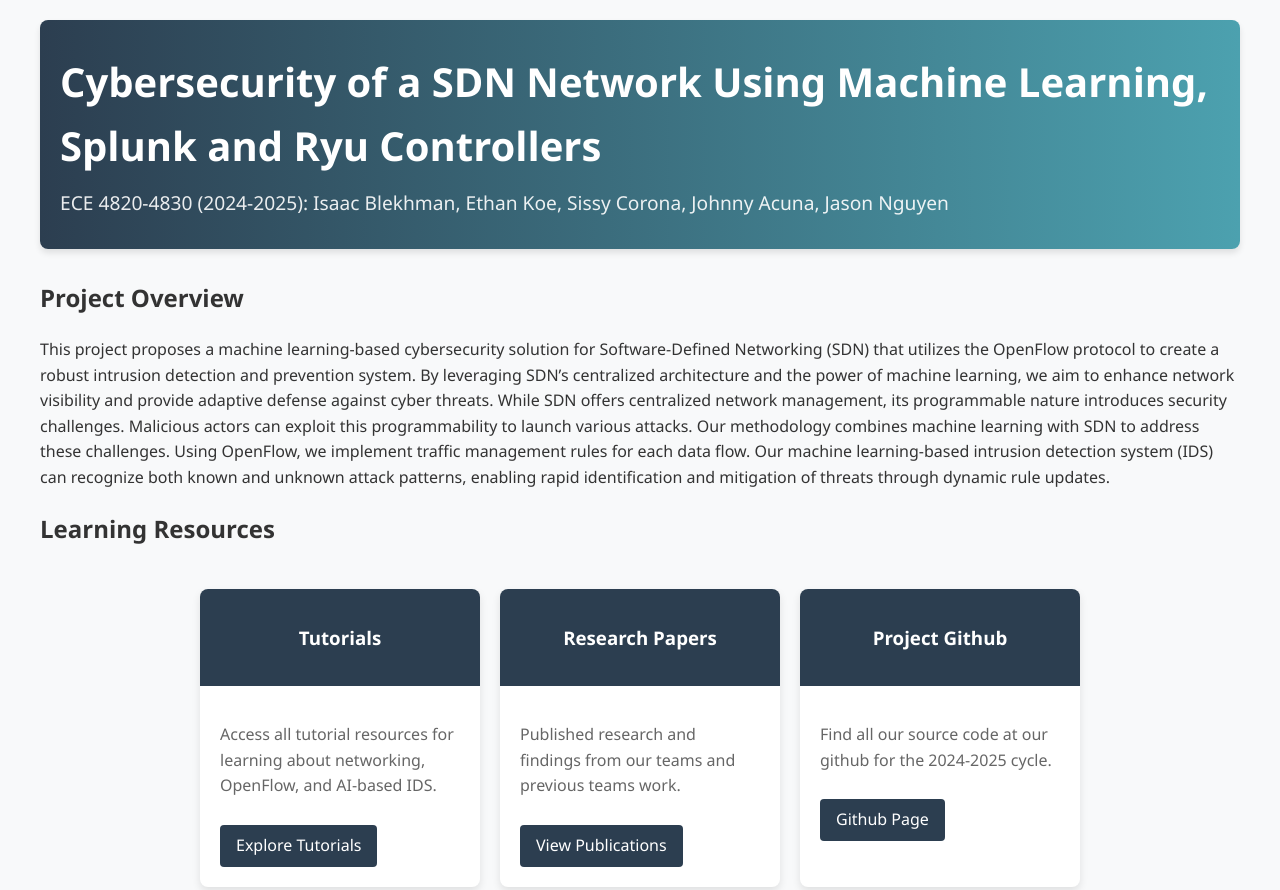
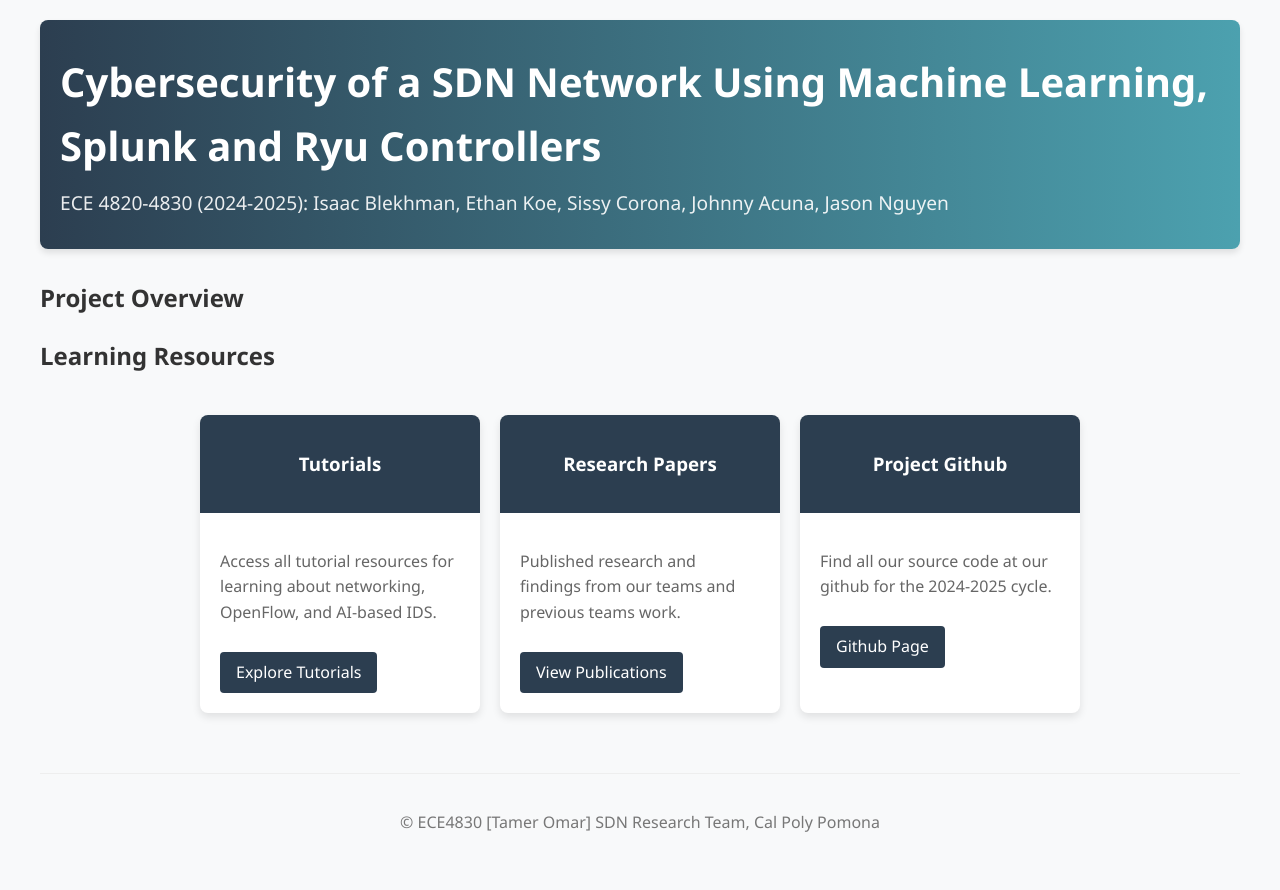
Before and after one commit to iblekhman14/ECE-4830, a plain HTML site: page index.html in a window 1280 px wide. Shown: the top 890 px of the page. Drawn offline with Linux system fonts and the light colour scheme.

Commit message:
modified:   index.html

```diff
--- a/index.html
+++ b/index.html
@@ -94,16 +94,7 @@
         <section id="project-overview">
             <h2>Project Overview</h2>
             <!-- Project overview content will go here -->
-            <p>This project proposes a machine learning-based cybersecurity solution for Software-Defined Networking
-                (SDN) that utilizes the OpenFlow protocol to create a robust intrusion detection and prevention system. By
-                leveraging SDN’s centralized architecture and the power of machine learning, we aim to enhance network
-                visibility and provide adaptive defense against cyber threats.
-                While SDN offers centralized network management, its programmable nature introduces security
-                challenges. Malicious actors can exploit this programmability to launch various attacks.
-                Our methodology combines machine learning with SDN to address these challenges. Using OpenFlow,
-                we implement traffic management rules for each data flow. Our machine learning-based intrusion detection
-                system (IDS) can recognize both known and unknown attack patterns, enabling rapid identification and
-                mitigation of threats through dynamic rule updates.</p>
+            <p></p>
         </section>
 
         <section id="navigation">
```
